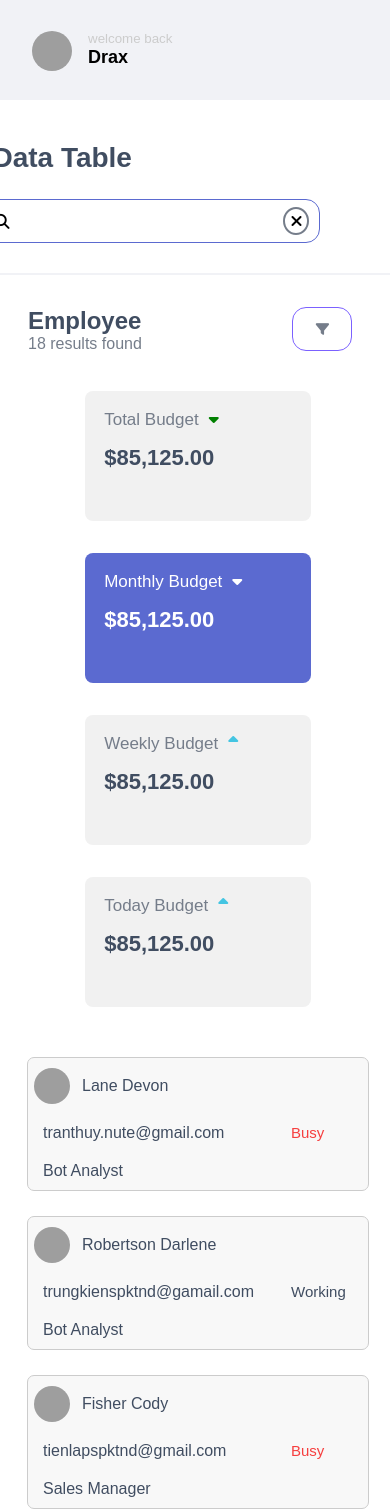
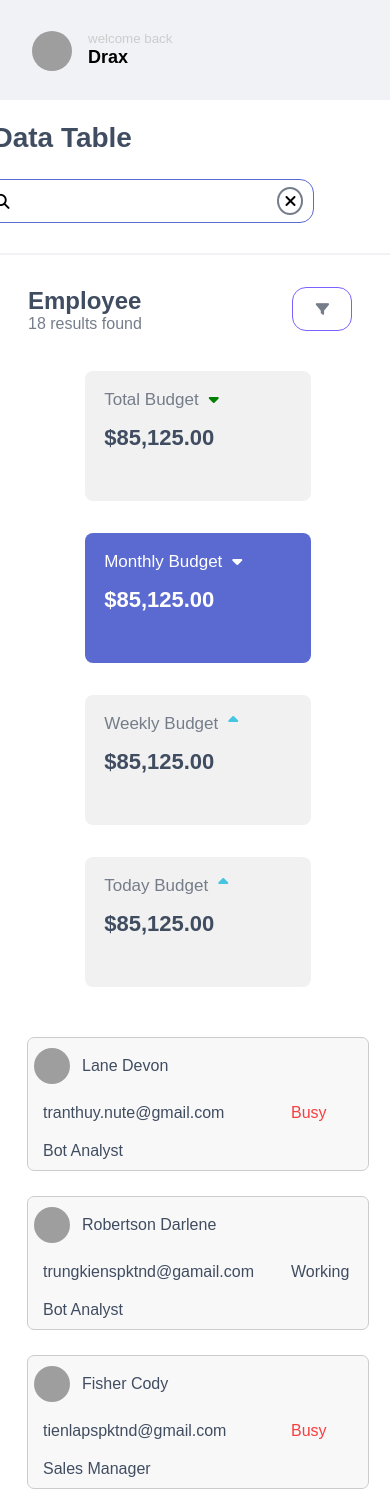
Before and after one commit to albouhajiAmire/Test_React_Flyer, a React (Create React App) app: page / in a window 390 px wide. Shown: the top 1512 px of the page. Built offline with nearby package versions, Linux system fonts and the light colour scheme; grey boxes are pictures that could not be loaded; some icons are missing.

Commit message:
f commit

```diff
--- a/src/assets/css/formFilter.css
+++ b/src/assets/css/formFilter.css
@@ -82,7 +82,7 @@ input:focus {
     position: absolute;
     left: 23px;
     width: 95%;
-    top: 10%;
+    top: 3%;
     padding: 14px 14px;
     margin: 0px -15px;
   }
--- a/src/component/Bar/topbar.css
+++ b/src/component/Bar/topbar.css
@@ -58,7 +58,7 @@ hr {
   header {
     grid-template-columns: repeat(1, 1fr);
     display: grid;
-    margin-top: 90px;
+    margin-top: 70px;
     margin-left: -209%;
   }
   h1 {
@@ -66,7 +66,7 @@ hr {
     margin-top: 12px;
   }
   .search-wrapper {
-    width: 343px;
+    width: 337px;
   }
   hr {
     margin-left: -199%;
--- a/src/component/table/table.css
+++ b/src/component/table/table.css
@@ -70,8 +70,6 @@
   border-radius: 20px;
   font-weight: 300;
   font-size: 16px;
-  width: 87px;
-  height: 19px;
 }
 td {
   color: var(--color-h);
@@ -102,7 +100,7 @@ td {
   }
   .table-data .order table tr td .status {
     padding: 0;
-    font-size: 15px;
+    font-size:16px;
     white-space: pre-line;
   }
   tbody tr {
```
